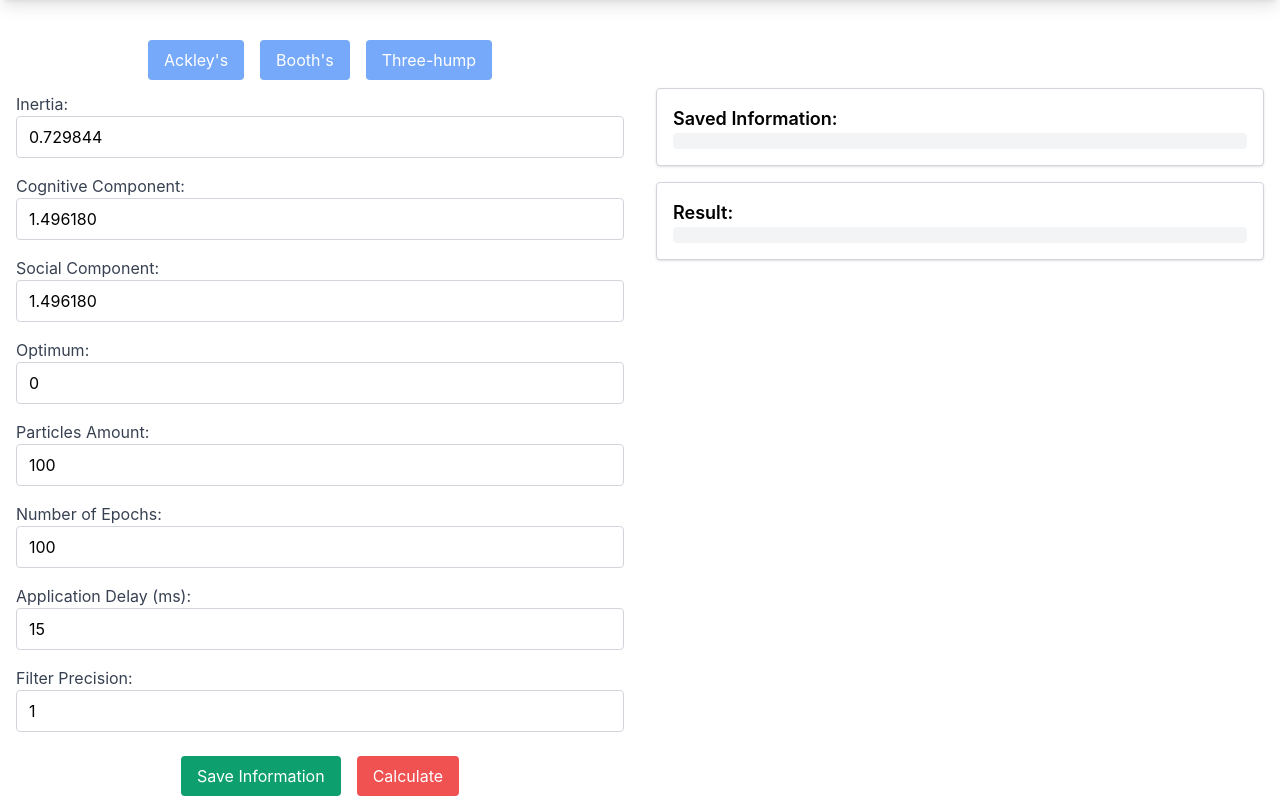
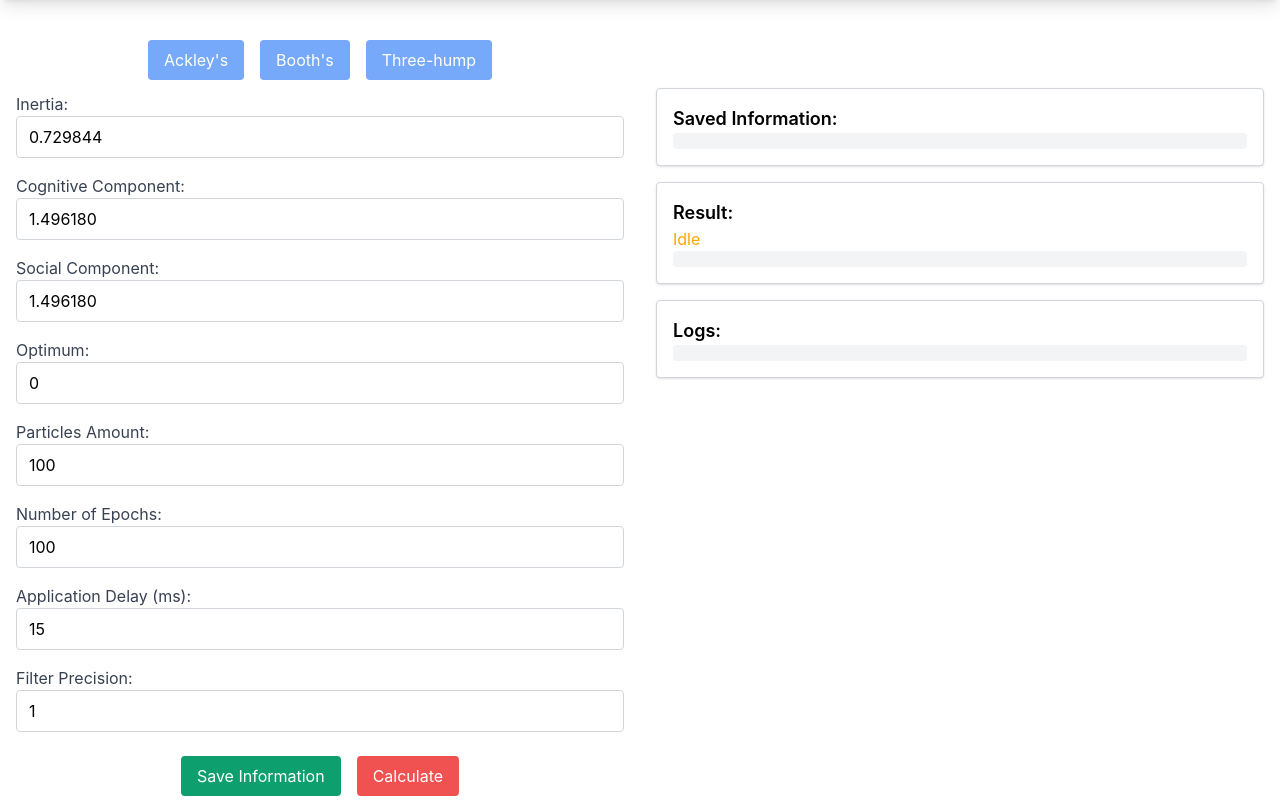
Before and after one commit to NorteX-dev/pso, a Flask app: page / in a window 1280 px wide. Shown: the part 80-883 px from the top of the page. Run offline with Flask 3, Linux system fonts and the light colour scheme; some libraries are stand-ins or nearby versions.

Commit message:
add status indicator and logs

```diff
--- a/static/js/script.js
+++ b/static/js/script.js
@@ -9,12 +9,16 @@ var __awaiter = (this && this.__awaiter) || function (thisArg, _arguments, P, ge
 };
 import { SwarmAlgorithm } from "./swarm.js";
 document.addEventListener("DOMContentLoaded", () => {
+    const statusText = document.getElementById("status-text");
+    statusText.textContent = "Idle";
+    statusText.style.color = "orange";
     const toggleButton = document.querySelector('[data-collapse-toggle="mobile-menu"]');
     const menu = document.querySelector("#mobile-menu");
     menu.style.display = "none";
     toggleButton.addEventListener("click", () => {
         menu.style.display = menu.style.display === "none" ? "block" : "none";
     });
+    let running = false;
     let saved = false;
     let selectedFunction;
     let inertia;
@@ -35,6 +39,9 @@ document.addEventListener("DOMContentLoaded", () => {
         selectedFunction = "Three-Hump";
     });
     document.getElementById("save-info").addEventListener("click", () => {
+        if (!selectedFunction) {
+            throw new Error("Please select a function.");
+        }
         inertia = parseFloat(document.getElementById("inertia").value);
         cognitive = parseFloat(document.getElementById("cognitive").value);
         social = parseFloat(document.getElementById("social").value);
@@ -62,28 +69,34 @@ Filter Precision: ${precision}`;
         });
     });
     document.getElementById("calculate").addEventListener("click", () => __awaiter(void 0, void 0, void 0, function* () {
-        if (!selectedFunction) {
-            throw new Error("Please select a function.");
-        }
         if (!saved) {
             throw new Error("Please save the information first.");
         }
+        if (running) {
+            throw new Error("The algorithm is already running.");
+        }
+        running = true;
+        statusText.textContent = "Running...";
+        statusText.style.color = "green";
         const swarm = new SwarmAlgorithm(selectedFunction /*functionType*/, particles /*particles*/, epochs /*epochs*/, inertia /*inertia*/, cognitive /*cognitive*/, social /*social*/, 0 /*beginRange*/, 10 /*endRange*/, optimum /*optimum*/, precision /*filterPrecision*/);
         swarm.run();
         // w javie tu new Thread
-        let s = "";
+        let logs = "";
         for (let i = 0; i < swarm.bestSolutions.length; i++) {
             yield new Promise((resolve) => setTimeout(resolve, delay));
             document.getElementById("result-content").textContent = swarm.bestSolutions[i].toString();
             // document.getElementById("pso_global_best_solution_text").textContent = swarm.oldSolutions[i];
             // document.getElementById("pso_x_value_text").textContent = swarm.bestPositions[i].x;
             // document.getElementById("pso_y_value_text").textContent = swarm.bestPositions[i].y;
-            s += swarm.algorithmTextLogs[i] + "\n";
-            // document.getElementById("pso_swarm_text_log_textarea").textContent = s;
+            logs = swarm.logs[i] + "\n" + logs;
+            document.getElementById("logs-content").textContent = logs;
             // document.getElementById("pso_current_epoch_number_text").textContent = i.toString();
             // if (i === this.bestPositions.length - 1) document.getElementById("pso_global_best_solution_text").textContent = swarm.bestSolutions[i];
         }
-        console.log(s);
+        running = false;
+        statusText.textContent = "Idle";
+        statusText.style.color = "orange";
+        console.log(swarm);
         // document.getElementById("pso_current_best_solution_text").textContent = "";
     }));
 });
--- a/static/js/swarm.js
+++ b/static/js/swarm.js
@@ -5,7 +5,7 @@ export class SwarmAlgorithm {
         this.bestPositions = [];
         this.bestSolutions = [];
         this.oldSolutions = [];
-        this.algorithmTextLogs = [];
+        this.logs = [];
         if (beginRange >= endRange) {
             throw new Error("Begin range must be less than end range.");
         }
@@ -31,25 +31,16 @@ export class SwarmAlgorithm {
             this.oldSolutions.push(oldSolution);
             this.bestPositions.push(this.bestPosition);
             this.bestSolutions.push(this.bestSolution);
-            let s;
             if (this.bestSolution < oldSolution) {
-                s = "Global best solution (Epoch " + i + "):\t" + this.bestSolution.toFixed(20);
-                this.algorithmTextLogs.push(s);
+                this.logs.push("Global best (Epoch " + i + 1 + "): " + this.bestSolution /*.toFixed(20)*/);
                 oldSolution = this.bestSolution;
             }
             else {
-                s = "Global best solution (Epoch " + i + "):\t" + this.bestSolution.toFixed(20);
-                this.algorithmTextLogs.push(s);
+                this.logs.push("Global best (Epoch " + i + 1 + "): " + this.bestSolution /*.toFixed(20)*/);
             }
-            if (this.filterPrecision === 0) {
-                if (this.bestSolution === this.optimum) {
-                    break;
-                }
-            }
-            else {
-                if (this.bestSolution === this.optimum) {
-                    break;
-                }
+            if (this.bestSolution === this.optimum) {
+                console.log("Reached optimum, finishing.");
+                break;
             }
             for (let p of particles) {
                 p.updatePersonalBest();
--- a/templates/home.html
+++ b/templates/home.html
@@ -126,7 +126,12 @@
 				</div>
 				<div id="result" class="mt-4 p-4 border border-gray-300 rounded bg-white shadow">
 					<h3 class="text-lg font-semibold">Result:</h3>
+					<p id="status-text">Status</p>
 					<pre id="result-content" class="bg-gray-100 p-2 rounded"></pre>
+				</div>
+				<div id="logs" class="mt-4 p-4 border border-gray-300 rounded bg-white shadow" style="max-height: 200px; overflow-y: scroll">
+					<h3 class="text-lg font-semibold">Logs:</h3>
+					<pre id="logs-content" class="bg-gray-100 p-2 rounded"></pre>
 				</div>
 			</div>
 		</div>
```
Also changed, not shown: static/js/script.ts (+27 -8 lines), static/js/swarm.ts (+6 -14 lines).
